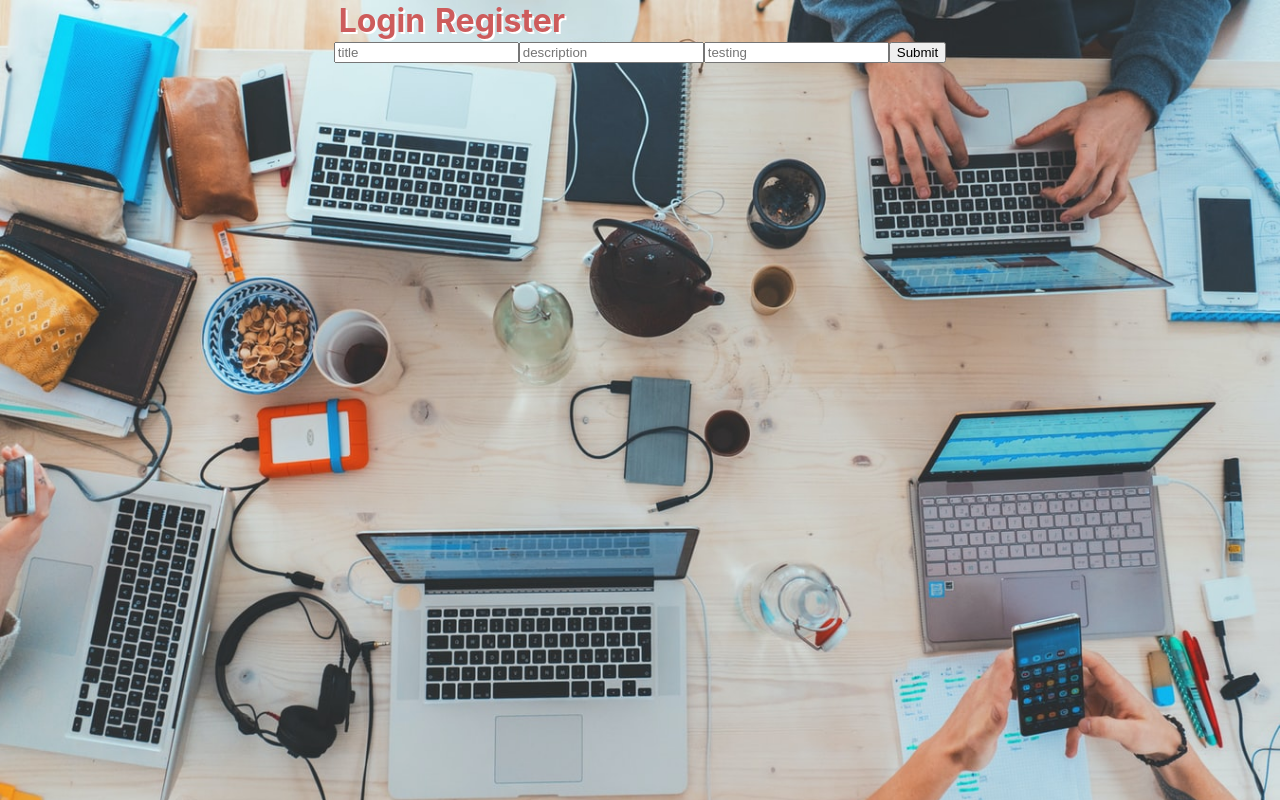
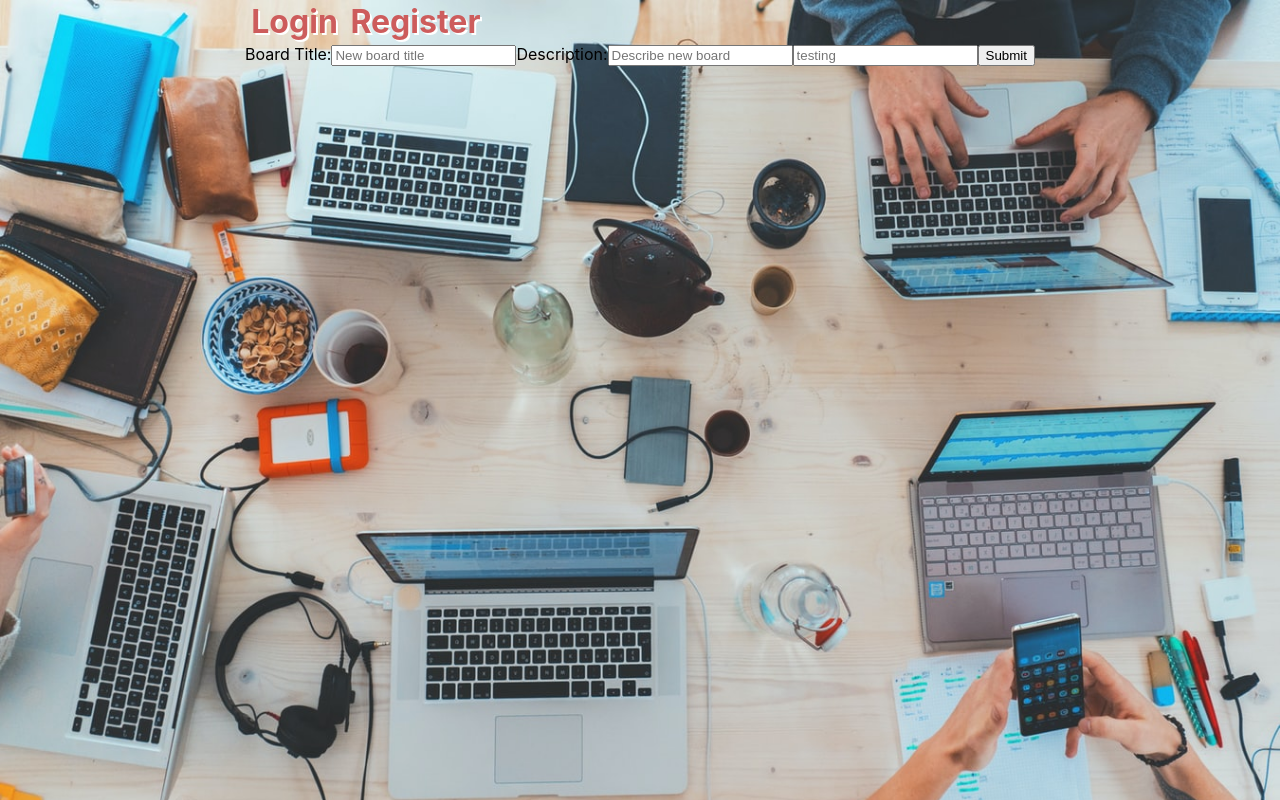
Before and after one commit to BW-Pintereach2-7-27-20/front-end, a React (Create React App) app in the folder pintereach/: page /new-board in a window 1280 px wide. Built offline with nearby package versions, Linux system fonts and the light colour scheme.

Commit message:
clean up code, added to NewBoard.js

```diff
--- a/pintereach/src/components/NewArticle.js
+++ b/pintereach/src/components/NewArticle.js
@@ -76,9 +76,8 @@ const NewArticle = (props) => {
                 onChange={onChange}
                 />
 
+            <button disabled={disabled}>Submit</button>
             </form>
-
-            <button disabled={disabled}>Submit</button>
         </div>
     )
 }
--- a/pintereach/src/components/NewBoard.js
+++ b/pintereach/src/components/NewBoard.js
@@ -1,11 +1,28 @@
 import React from 'react';
+
+const initialNewBoard = {
+  title: '',
+  description: '',
+
+}
 
 const NewBoard = () => {
   return (
     <div>
       <form>
-        <input type='text' placeholder='title' />
-        <input type='text' placeholder='description' />
+        <label htmlFor='title'>Board Title:</label>
+          <input
+          type='text'
+          name='title'
+          placeholder='New board title'
+          />
+        <label htmlFor='board description'>Description:</label>
+        <input
+          type='text'
+          name='description'
+          placeholder='Describe new board'
+          />
+
         <input type='text' placeholder='testing' />
 
         <button>Submit</button>
```
Lines whose indentation alone changed are shown as unchanged.
